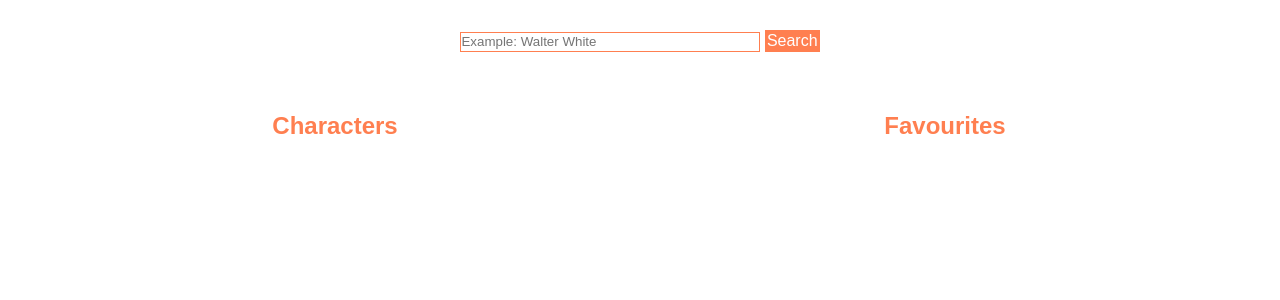
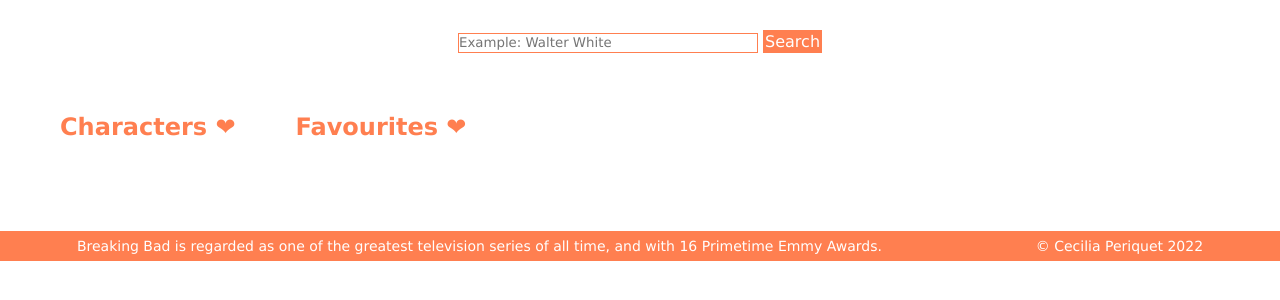
Before and after one commit to CeciPeriquet/Travel-plan-with-Javascript, a website: page docs/index.html in a window 1280 px wide. Drawn offline with Linux system fonts and the light colour scheme; no server answers.

Commit message:
Add footer and update css

```diff
--- a/docs/index.html
+++ b/docs/index.html
@@ -22,15 +22,19 @@
       </section>
       <div class="cards-lists-container">
         <section class="cards-section js-cards">
-          <h1 class="cards-section-title">characters</h1>
+          <h1 class="cards-section-title">characters ❤︎</h1>
           <ul class="cards-section-list js-list"></ul>
         </section>
         <section class="cards-section js-fav-cards">
-          <h2 class="cards-section-title">favourites</h1>
+          <h2 class="cards-section-title">favourites ❤︎</h1>
           <ul class="cards-section-list js-fav-list"></ul>
         </section>
       </div>
     </main>
+    <footer class="footer">
+      <p class="footer-text"><span class="footer-text-span">breaking bad</span> is regarded as one of the greatest television series of all time, and with 16 <span class="footer-text-span">primetime emmy awards.</span></p>
+      <p class="footer-text footer-text-span">&copy; cecilia periquet 2022</p>
+    </footer>
     <script src="./assets/js/main.js"></script>
   </body>
 </html>
--- a/src/scss/core/_reset.scss
+++ b/src/scss/core/_reset.scss
@@ -4,5 +4,5 @@
   padding: 0;
   list-style: none;
   text-decoration: none;
-  font-family: Arial, Helvetica, sans-serif;
+  font-family:'Lucida Sans', 'Lucida Sans Regular', 'Lucida Grande', 'Lucida Sans Unicode', Geneva, Verdana, sans-serif;
 }
--- a/src/scss/layout/_cards.scss
+++ b/src/scss/layout/_cards.scss
@@ -4,7 +4,7 @@
 
 .cards-section {
   margin: 30px;
-  width: 50vw;
+  /* width: 50vw; */
   flex-direction: column;
   justify-content: center;
   align-items: center;
--- a/src/scss/layout/_footer.scss
+++ b/src/scss/layout/_footer.scss
@@ -0,0 +1,18 @@
+.footer {
+    background-color: coral;
+    width: 100%;
+    height: 30px;
+    display: flex;
+    justify-content: space-around;
+    align-items: center;
+
+    &-text{
+        color: white;
+        font-size: 14px;
+        &-span{
+            font-size: 14px;
+            text-transform: capitalize;
+        }
+    }
+
+}
--- a/src/scss/main.scss
+++ b/src/scss/main.scss
@@ -2,12 +2,13 @@
 @import 'layout/page';
 @import 'layout/form';
 @import 'layout/cards';
+@import 'layout/footer';
 
 
 
 /* @import 'core/variables';
 
 @import 'layout/header';
-@import 'layout/footer';
+
 @import 'pages/index';
  */
```
Also changed, not shown: docs/assets/js/main.js (+1 -1 lines), public/assets/js/main.js (+2 -7 lines), public/index.html (+6 -2 lines), src/html/index.html (+6 -2 lines), src/js/main.js (+2 -7 lines), docs/assets/css/main.css, public/assets/css/main.css, 2 other files.
